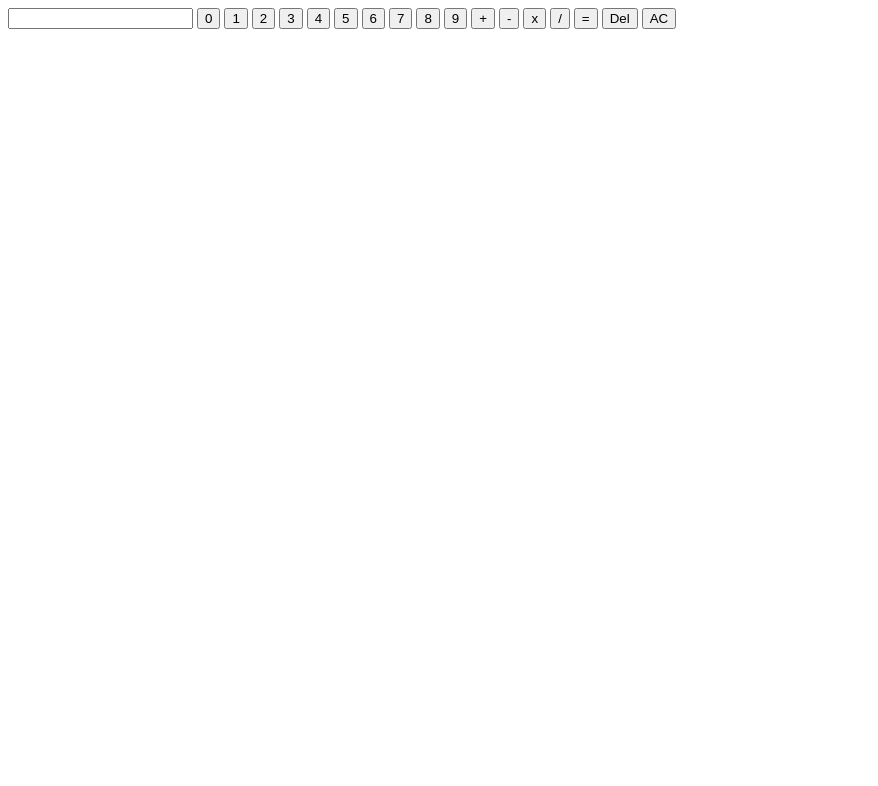
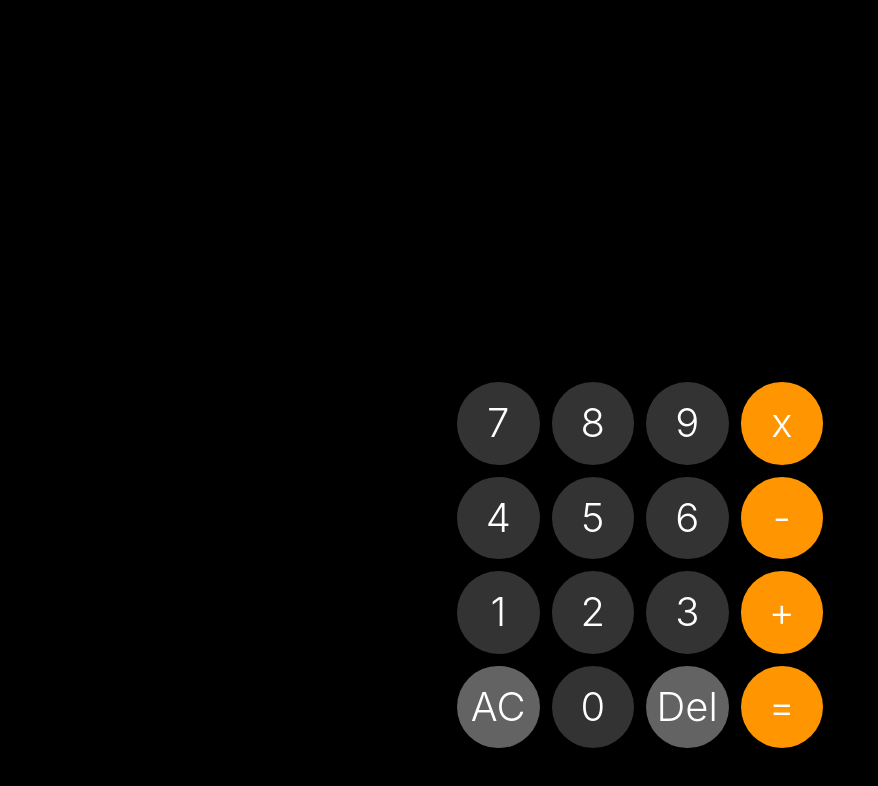
Before and after one commit to the-baddest-dev/calculator, a plain HTML site: page index.html in a window 1280 px wide. Shown: the whole page, without its empty margins (0-878 px from the left). Drawn offline with Linux system fonts and the light colour scheme.

Commit message:
feat: restructure calculator layout and add styling for improved UI

```diff
--- a/index.html
+++ b/index.html
@@ -4,26 +4,32 @@
     <meta charset="UTF-8" />
     <meta name="viewport" content="width=device-width, initial-scale=1.0" />
     <title>Document</title>
+    <link rel="stylesheet" href="style.css">
   </head>
   <body>
+    <main class="calculator">
+      <div class="display">
         <input type="text" id="input">
-    <button onclick="num(0)">0</button>
+      </div>
+      <div class="keypad">
+        <button onclick="num(7)">7</button>
+        <button onclick="num(8)">8</button>
+        <button onclick="num(9)">9</button>
+        <button onclick="num('*')">x</button>
+        <button onclick="num(4)">4</button>
+        <button onclick="num(5)">5</button>
+        <button onclick="num(6)">6</button>
+        <button onclick="num('-')">-</button>
         <button onclick="num(1)">1</button>
         <button onclick="num(2)">2</button>
         <button onclick="num(3)">3</button>
-    <button onclick="num(4)">4</button>
-    <button onclick="num(5)">5</button>
-    <button onclick="num(6)">6</button>
-    <button onclick="num(7)">7</button>
-    <button onclick="num(8)">8</button>
-    <button onclick="num(9)">9</button>
         <button onclick="num('+')">+</button>
-    <button onclick="num('-')">-</button>
-    <button onclick="num('*')">x</button>
-    <button onclick="num('/')">/</button>
-    <button onclick="equalTo()">=</button>
+        <button onclick="ac()">AC</button>
+        <button onclick="num(0)">0</button>
         <button onclick="del()">Del</button>
-    <button onclick="ac()">AC</button>
+        <button onclick="equalTo('=')">=</button>
+      </div>
+    </main>
+    <script src="script.js"></script>
   </body>
-  <script src="script.js"></script>
 </html>
--- a/style.css
+++ b/style.css
@@ -0,0 +1,152 @@
+:root {
+  /* iPhone-style colour variables */
+  --page-black: #000000;
+  --number-gray: #333333;
+  --utility-gray: #636363;
+  --operator-orange: #ff9500;
+  --white: #ffffff;
+  --button-gap: 12px;
+}
+
+/* Reset: no borders or browser spacing around the page */
+* {
+  box-sizing: border-box;
+}
+
+html,
+body {
+  min-height: 100%;
+  margin: 0;
+  background: var(--page-black);
+}
+
+/* Page: centre the tall calculator on desktop */
+body {
+  min-height: 100vh;
+  min-height: 100dvh;
+  display: grid;
+  place-items: center;
+  font-family: -apple-system, "SF Pro Display", "Helvetica Neue", Arial, sans-serif;
+  background: var(--page-black);
+}
+
+/* Calculator: a 390px-wide, phone-shaped black panel */
+.calculator {
+  width: 390px;
+  height: min(780px, 90vh);
+  height: min(780px, 90dvh);
+  display: flex;
+  flex-direction: column;
+  padding: 12px;
+  background: var(--page-black);
+  overflow: hidden;
+}
+
+/* Display: the wrapper fills free space and aligns the input at bottom-right */
+.display {
+  width: 100%;
+  flex: 1 1 auto;
+  min-height: 0;
+  display: flex;
+  align-items: flex-end;
+  justify-content: flex-end;
+  padding-bottom: 8px;
+}
+
+#input {
+  width: 100%;
+  height: 110px;
+  padding: 0 2px;
+  border: 0;
+  outline: 0;
+  background: transparent;
+  color: var(--white);
+  font: 300 clamp(62px, 10vw, 96px) / 1 -apple-system, "SF Pro Display", "Helvetica Neue", Arial, sans-serif;
+  text-align: right;
+  caret-color: var(--white);
+  overflow: hidden;
+  appearance: none;
+  -webkit-appearance: none;
+}
+
+#input:focus {
+  border: 0;
+  outline: 0;
+  background: transparent;
+}
+
+/* Keypad: 4 equal columns that fill the full width */
+.keypad {
+  flex: 0 0 auto;
+  display: grid;
+  grid-template-columns: repeat(4, 1fr);
+  gap: var(--button-gap);
+  width: 100%;
+}
+
+/* Buttons: one perfect circle per grid cell */
+.keypad button {
+  width: 100%;
+  aspect-ratio: 1 / 1;
+  display: inline-grid;
+  place-items: center;
+  padding: 0;
+  border: 0;
+  border-radius: 50%;
+  outline: 0;
+  background: var(--number-gray);
+  color: var(--white);
+  font: 300 40px / 1 -apple-system, "SF Pro Display", "Helvetica Neue", Arial, sans-serif;
+  text-align: center;
+  cursor: pointer;
+  appearance: none;
+  -webkit-appearance: none;
+  transition: filter 100ms ease, transform 100ms ease;
+}
+
+/* Utility buttons use medium grey and white text */
+.keypad button[onclick="ac()"],
+.keypad button[onclick="del()"] {
+  background: var(--utility-gray);
+  color: var(--white);
+}
+
+/* Operators stay in the right-hand column */
+.keypad button[onclick="num('*')"],
+.keypad button[onclick="num('-')"],
+.keypad button[onclick="num('+')"],
+.keypad button[onclick="equalTo('=')"] {
+  background: var(--operator-orange);
+  color: var(--white);
+}
+
+/* Slightly brighter feedback while a button is pressed */
+.keypad button:hover {
+  filter: brightness(1.12);
+}
+
+.keypad button:active {
+  filter: brightness(1.3);
+  transform: scale(0.96);
+}
+
+/* Small phones: fill the screen, remove desktop spacing */
+@media (max-width: 420px), (max-height: 700px) {
+  .calculator {
+    width: 100vw;
+    height: 100dvh;
+    max-height: none;
+  }
+
+  #input {
+    font-size: clamp(62px, 23vw, 96px);
+  }
+
+  .keypad {
+    --button-gap: 10px;
+  }
+
+  .keypad button {
+    font-size: clamp(34px, 10vw, 40px);
+  }
+}
```
Also changed, not shown: script.js (+4 -4 lines). Lines whose indentation alone changed are shown as unchanged.
